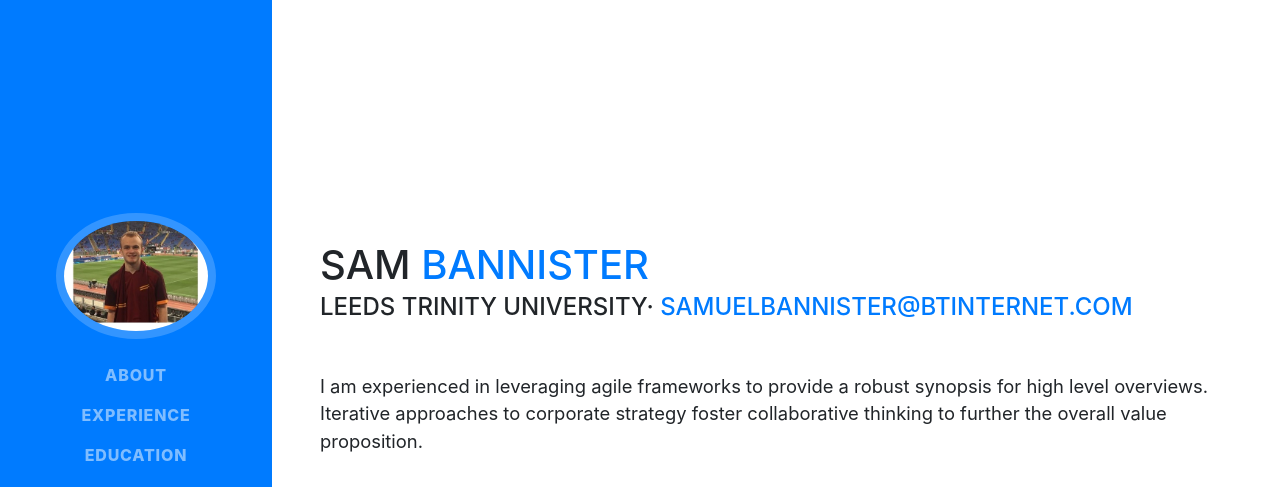
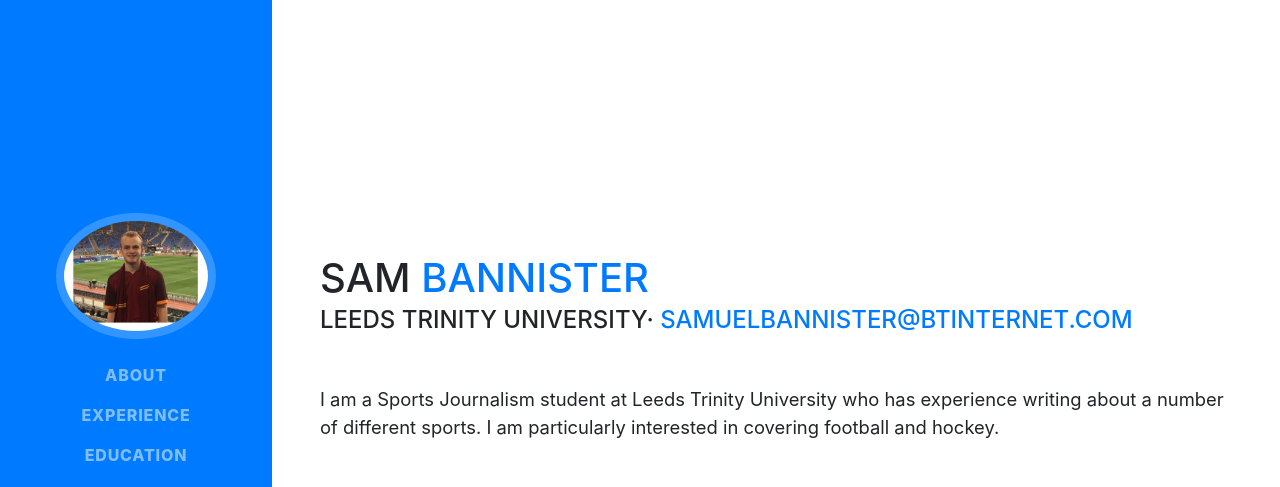
Before and after one commit to sambannister/sambannister.github.io, a website with bundled scripts: page index.html in a window 1280 px wide. Shown: the top 487 px of the page. Built offline with nearby package versions, Linux system fonts and the light colour scheme; a web font is replaced by a local one.

Commit message:
Update index.html

```diff
--- a/index.html
+++ b/index.html
@@ -69,7 +69,7 @@
           <div class="subheading mb-5">Leeds Trinity University·
             <a href="mailto:name@email.com">samuelbannister@btinternet.com</a>
           </div>
-          <p class="lead mb-5">I am experienced in leveraging agile frameworks to provide a robust synopsis for high level overviews. Iterative approaches to corporate strategy foster collaborative thinking to further the overall value proposition.</p>
+          <p class="lead mb-5">I am a Sports Journalism student at Leeds Trinity University who has experience writing about a number of different sports. I am particularly interested in covering football and hockey.</p>
           <div class="social-icons">
             <a href="#">
               <i class="fab fa-linkedin-in"></i>
```
